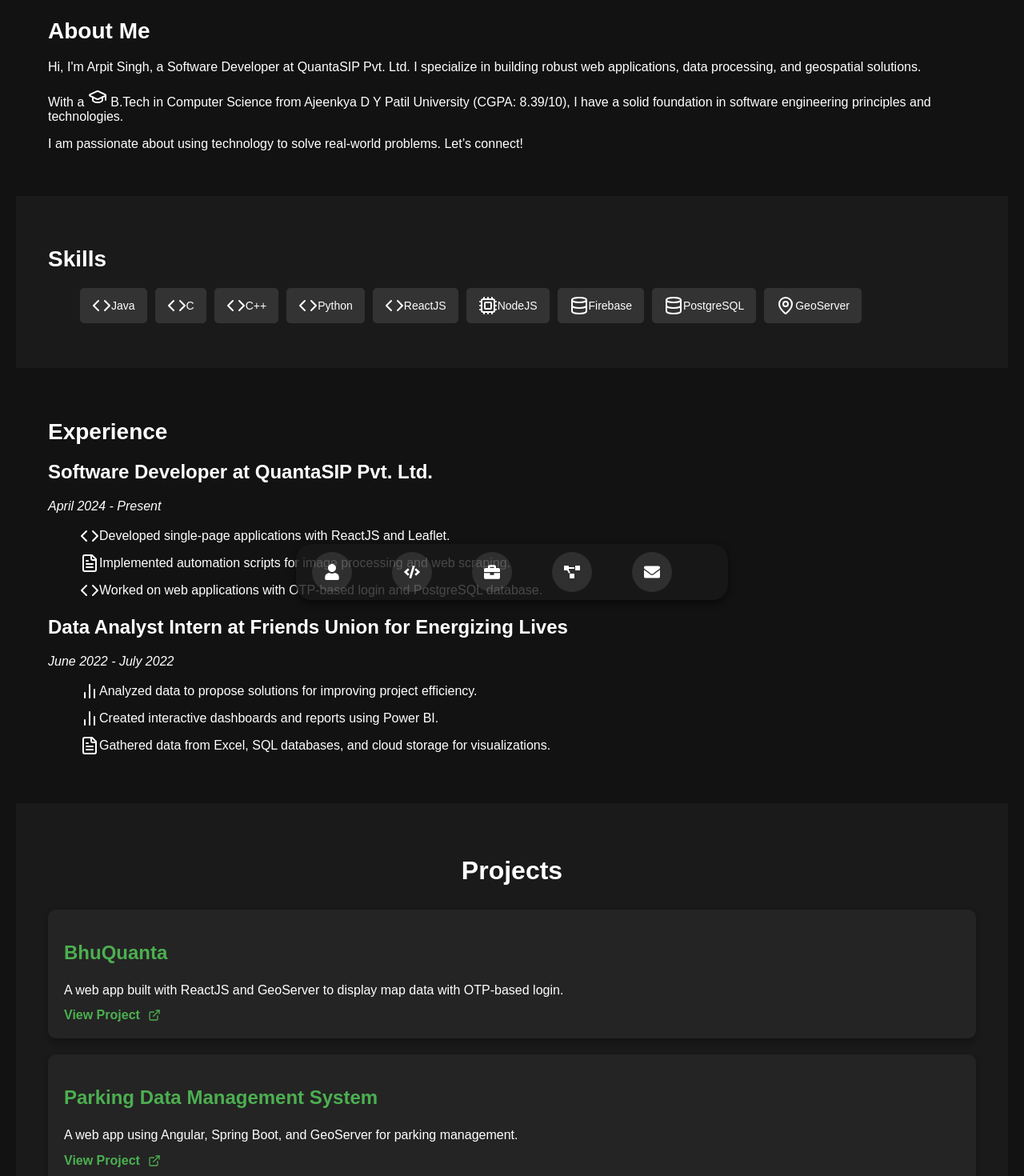
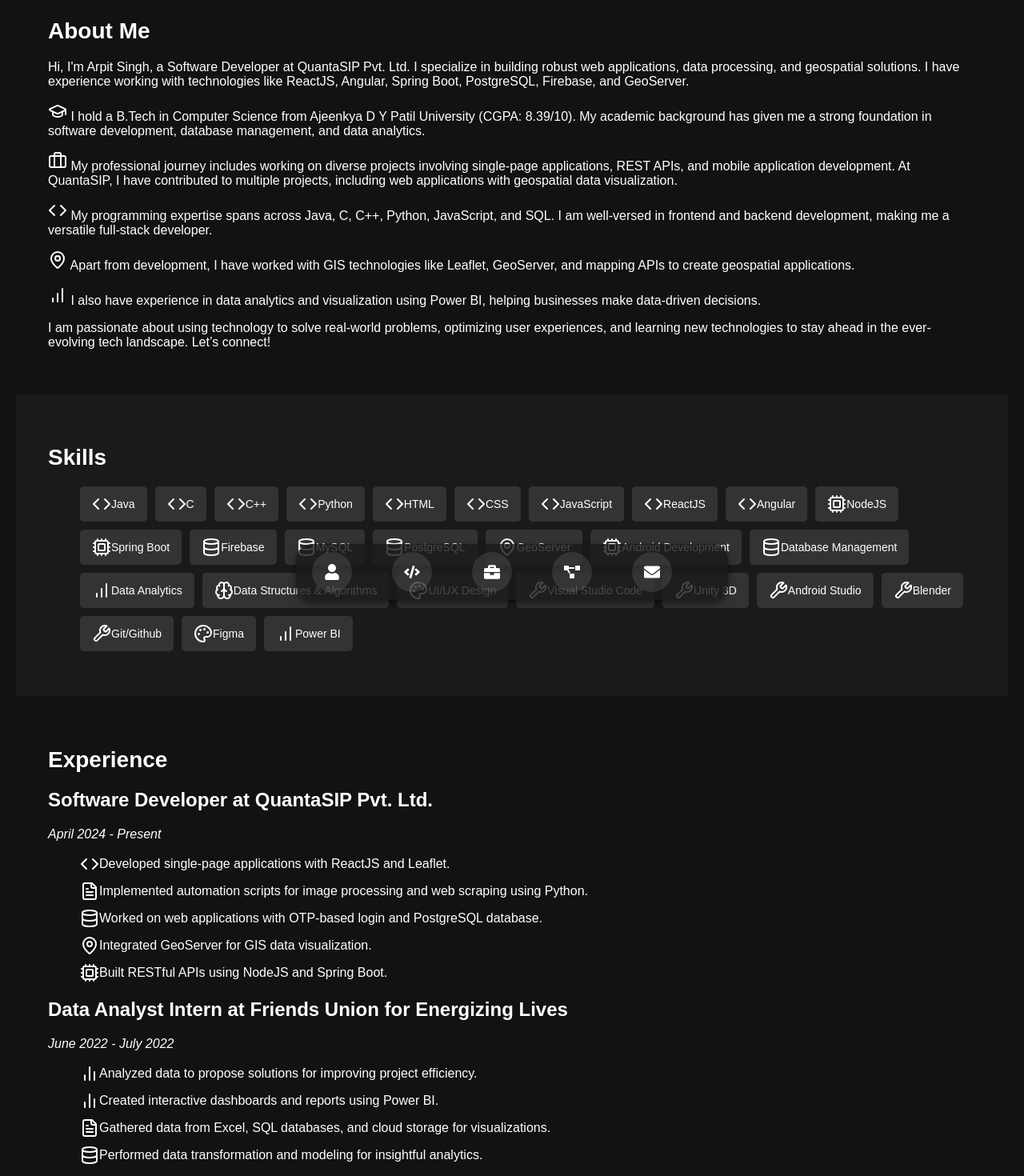
Before and after one commit to Arpit08-coder-glitch/My-Portfolio, a React (Create React App) app: page / in a window 1280 px wide. Shown: the part 40-1510 px from the top of the page at 80% size. Built offline with nearby package versions, Linux system fonts and the light colour scheme.

Commit message:
Ui updates

```diff
--- a/src/components/AboutMe.js
+++ b/src/components/AboutMe.js
@@ -1,17 +1,39 @@
 import React from 'react';
-import { GraduationCap } from 'lucide-react'; // Import Lucide icons
+import { GraduationCap, Briefcase, Code, MapPin, BarChart } from 'lucide-react'; // Import Lucide icons
 
 const AboutMe = () => (
   <section id="about" style={styles.section}>
-    <h1 style={styles.heading}>About Me</h1> {/* Add the User icon for profile */}
+    <h1 style={styles.heading}>About Me</h1>
     <p>
-      Hi, I'm Arpit Singh, a Software Developer at QuantaSIP Pvt. Ltd. I specialize in building robust web applications, data processing, and geospatial solutions.
+      Hi, I'm Arpit Singh, a Software Developer at QuantaSIP Pvt. Ltd. I specialize in building robust web applications,
+      data processing, and geospatial solutions. I have experience working with technologies like ReactJS, Angular,
+      Spring Boot, PostgreSQL, Firebase, and GeoServer.
     </p>
     <p>
-      With a <GraduationCap /> B.Tech in Computer Science from Ajeenkya D Y Patil University (CGPA: 8.39/10), I have a solid foundation in software engineering principles and technologies.
+      <GraduationCap /> I hold a B.Tech in Computer Science from Ajeenkya D Y Patil University (CGPA: 8.39/10).
+      My academic background has given me a strong foundation in software development, database management, and
+      data analytics.
     </p>
     <p>
-      I am passionate about using technology to solve real-world problems. Let’s connect!
+      <Briefcase /> My professional journey includes working on diverse projects involving single-page applications,
+      REST APIs, and mobile application development. At QuantaSIP, I have contributed to multiple projects, including
+      web applications with geospatial data visualization.
+    </p>
+    <p>
+      <Code /> My programming expertise spans across Java, C, C++, Python, JavaScript, and SQL. I am well-versed in
+      frontend and backend development, making me a versatile full-stack developer.
+    </p>
+    <p>
+      <MapPin /> Apart from development, I have worked with GIS technologies like Leaflet, GeoServer, and mapping APIs
+      to create geospatial applications.
+    </p>
+    <p>
+      <BarChart /> I also have experience in data analytics and visualization using Power BI, helping businesses make
+      data-driven decisions.
+    </p>
+    <p>
+      I am passionate about using technology to solve real-world problems, optimizing user experiences, and learning
+      new technologies to stay ahead in the ever-evolving tech landscape. Let’s connect!
     </p>
   </section>
 );
--- a/src/components/ContactForm.js
+++ b/src/components/ContactForm.js
@@ -137,10 +137,12 @@ const styles = {
     backgroundColor: '#4caf50',
     color: '#fff',
     border: 'none',
+    align: 'center',
     borderRadius: '5px',
     cursor: 'pointer',
     fontWeight: 'bold',
     fontSize: '16px',
+    outerWidth: '400px',
   },
   successMessage: {
     textAlign: 'center',
--- a/src/components/Experience.js
+++ b/src/components/Experience.js
@@ -1,5 +1,5 @@
 import React from 'react';
-import { Code, BarChart2, FileText } from 'lucide-react'; // Import Lucide icons
+import { Code, BarChart2, FileText, Database, Cpu, MapPin } from 'lucide-react'; // Import Lucide icons
 
 const Experience = () => {
   const experiences = [
@@ -9,8 +9,10 @@ const Experience = () => {
       duration: 'April 2024 - Present',
       responsibilities: [
         { text: 'Developed single-page applications with ReactJS and Leaflet.', icon: <Code /> },
-        { text: 'Implemented automation scripts for image processing and web scraping.', icon: <FileText /> },
-        { text: 'Worked on web applications with OTP-based login and PostgreSQL database.', icon: <Code /> },
+        { text: 'Implemented automation scripts for image processing and web scraping using Python.', icon: <FileText /> },
+        { text: 'Worked on web applications with OTP-based login and PostgreSQL database.', icon: <Database /> },
+        { text: 'Integrated GeoServer for GIS data visualization.', icon: <MapPin /> },
+        { text: 'Built RESTful APIs using NodeJS and Spring Boot.', icon: <Cpu /> },
       ],
     },
     {
@@ -21,6 +23,7 @@ const Experience = () => {
         { text: 'Analyzed data to propose solutions for improving project efficiency.', icon: <BarChart2 /> },
         { text: 'Created interactive dashboards and reports using Power BI.', icon: <BarChart2 /> },
         { text: 'Gathered data from Excel, SQL databases, and cloud storage for visualizations.', icon: <FileText /> },
+        { text: 'Performed data transformation and modeling for insightful analytics.', icon: <Database /> },
       ],
     },
   ];
--- a/src/components/Projects.js
+++ b/src/components/Projects.js
@@ -1,19 +1,21 @@
 import React from 'react';
 import { motion } from 'framer-motion';
-import { ExternalLink } from 'lucide-react';
+import { ExternalLink, MapPin, Database, Code } from 'lucide-react';
 
 const Projects = () => {
   const projects = [
     {
       name: 'BhuQuanta',
-      description: 'A web app built with ReactJS and GeoServer to display map data with OTP-based login.',
+      description: 'A comprehensive web application built with ReactJS and GeoServer, designed for geospatial data visualization. The project integrates an OTP-based login system for secure access and uses PostgreSQL for efficient database management. Users can interact with maps, overlay different geospatial layers, and analyze geographic trends dynamically.',
+      technologies: ['ReactJS', 'GeoServer', 'PostgreSQL', 'Leaflet'],
       link: 'http://bhuquanta.quantasip.com/',
     },
     {
       name: 'Parking Data Management System',
-      description: 'A web app using Angular, Spring Boot, and GeoServer for parking management.',
+      description: 'An advanced web application developed using Angular and Spring Boot, aimed at optimizing parking space management. This project leverages GeoServer for displaying geospatial data and PostgreSQL for maintaining a structured database. The system supports real-time parking spot tracking, data analytics, and user-friendly dashboards for seamless management.',
+      technologies: ['Angular', 'Spring Boot', 'GeoServer', 'PostgreSQL'],
       link: 'http://waytest.quantasip.com/way/user/editor',
-    },
+    }
   ];
 
   return (
@@ -36,6 +38,7 @@ const Projects = () => {
         >
           <h2 style={styles.projectTitle}>{project.name}</h2>
           <p style={styles.description}>{project.description}</p>
+          <p style={styles.technologies}><strong>Technologies:</strong> {project.technologies.join(', ')}</p>
           <a href={project.link} target="_blank" rel="noopener noreferrer" style={styles.link}>
             View Project <ExternalLink size={16} style={styles.icon} />
           </a>
@@ -74,6 +77,11 @@ const styles = {
     margin: '10px 0',
     lineHeight: '1.6',
   },
+  technologies: {
+    fontSize: '14px',
+    color: '#bbb',
+    marginBottom: '10px',
+  },
   link: {
     display: 'flex',
     alignItems: 'center',
--- a/src/components/Skills.js
+++ b/src/components/Skills.js
@@ -1,5 +1,5 @@
 import React from 'react';
-import { Code, Cpu, Database, MapPin } from 'lucide-react'; // Import Lucide icons
+import { Code, Cpu, Database, MapPin, Palette, Wrench, BarChart, Brain } from 'lucide-react';
 
 const Skills = () => {
   const skills = [
@@ -7,11 +7,29 @@ const Skills = () => {
     { name: 'C', icon: <Code /> },
     { name: 'C++', icon: <Code /> },
     { name: 'Python', icon: <Code /> },
+    { name: 'HTML', icon: <Code /> },
+    { name: 'CSS', icon: <Code /> },
+    { name: 'JavaScript', icon: <Code /> },
     { name: 'ReactJS', icon: <Code /> },
+    { name: 'Angular', icon: <Code /> },
     { name: 'NodeJS', icon: <Cpu /> },
+    { name: 'Spring Boot', icon: <Cpu /> },
     { name: 'Firebase', icon: <Database /> },
+    { name: 'MySQL', icon: <Database /> },
     { name: 'PostgreSQL', icon: <Database /> },
     { name: 'GeoServer', icon: <MapPin /> },
+    { name: 'Android Development', icon: <Cpu /> },
+    { name: 'Database Management', icon: <Database /> },
+    { name: 'Data Analytics', icon: <BarChart /> },
+    { name: 'Data Structures & Algorithms', icon: <Brain /> },
+    { name: 'UI/UX Design', icon: <Palette /> },
+    { name: 'Visual Studio Code', icon: <Wrench /> },
+    { name: 'Unity 3D', icon: <Wrench /> },
+    { name: 'Android Studio', icon: <Wrench /> },
+    { name: 'Blender', icon: <Wrench /> },
+    { name: 'Git/Github', icon: <Wrench /> },
+    { name: 'Figma', icon: <Palette /> },
+    { name: 'Power BI', icon: <BarChart /> },
   ];
 
   return (
@@ -20,7 +38,7 @@ const Skills = () => {
       <ul style={styles.skillList}>
         {skills.map((skill, index) => (
           <li key={index} style={styles.skill}>
-            {skill.icon}{skill.name} {/* Display the icon next to the skill */}
+            {skill.icon}{skill.name}
           </li>
         ))}
       </ul>
```
